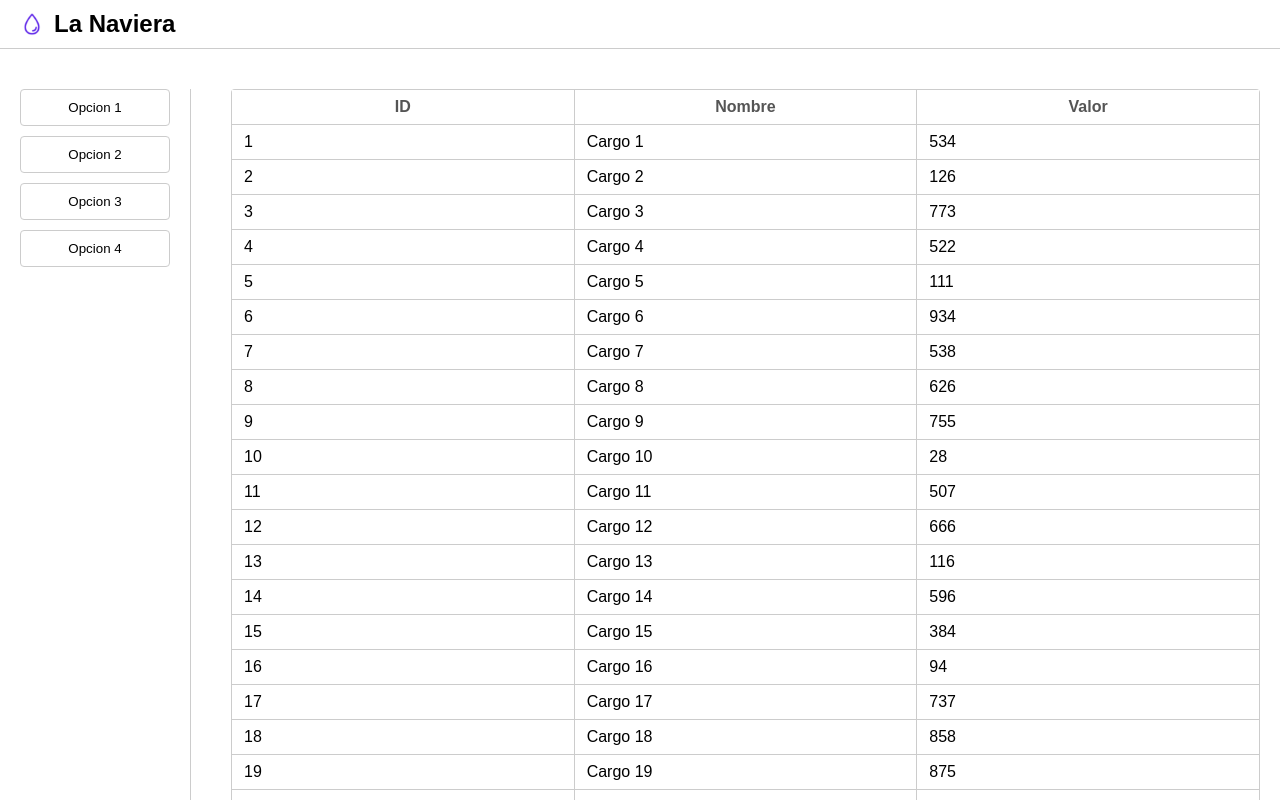
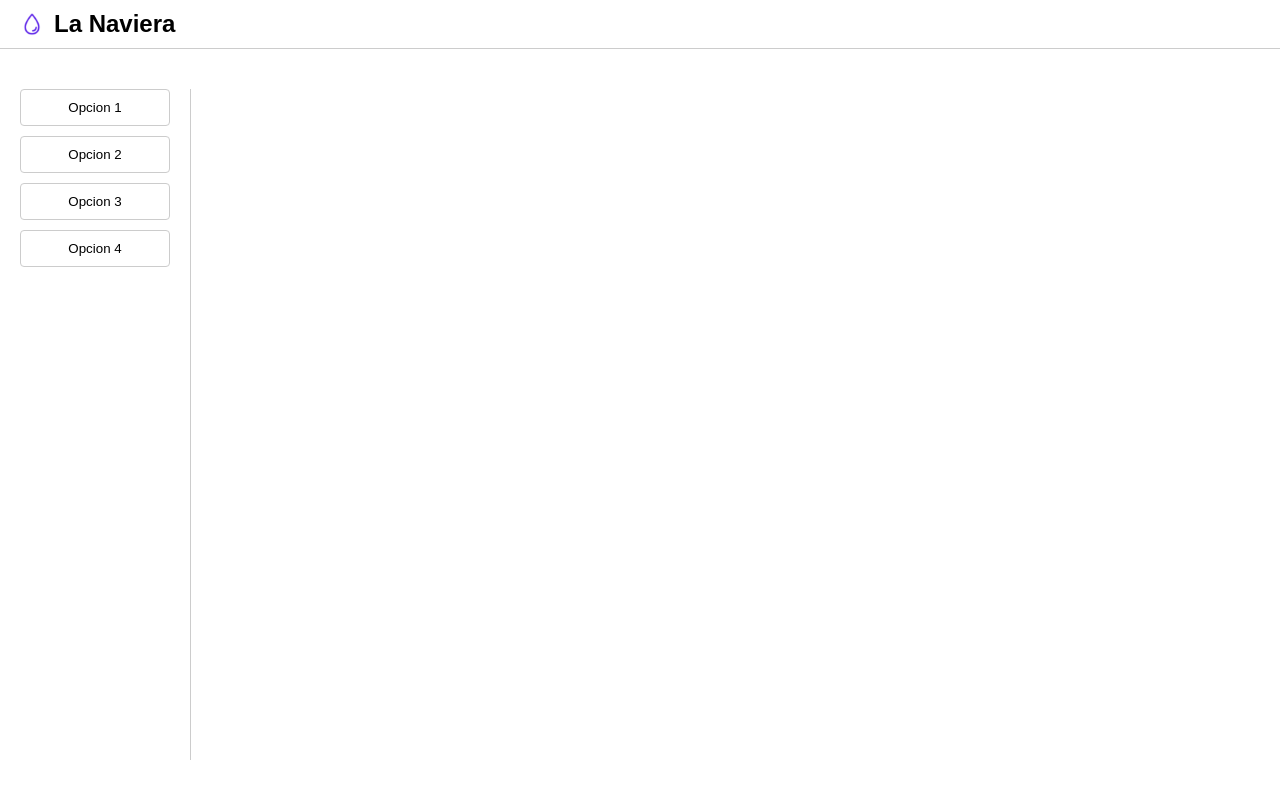
Before and after one commit to L34N07/PATnav, a React (Vite) app: page / in a window 1280 px wide. Shown: the top 800 px of the page. Built offline with nearby package versions, Linux system fonts and the light colour scheme; a web font is replaced by a local one.

Commit message:
Integrate python data into dynamic table

```diff
--- a/src/App.tsx
+++ b/src/App.tsx
@@ -2,18 +2,23 @@ import React, {useState} from 'react'
 import './App.css'
 
 export default function App() {
-  const rows = Array.from({ length: 50 }, (_, i) => ({
-    id: i + 1,
-    name: `Cargo ${i + 1}`,
-    value: Math.floor(Math.random() * 1000)
-  }))
-
+  const [columns, setColumns] = useState<string[]>([])
+  const [rows, setRows] = useState<any[]>([])
   const [button2Text, setButton2Text] = useState('Opcion 2')
 
   const handleButton1Click = async () => {
     try {
       if (window.electronAPI?.runPython) {
-        await window.electronAPI.runPython()
+        const result = await window.electronAPI.runPython()
+        try {
+          const data = JSON.parse(result)
+          if (Array.isArray(data.columns) && Array.isArray(data.rows)) {
+            setColumns(data.columns)
+            setRows(data.rows)
+          }
+        } catch (e) {
+          console.error('Failed to parse python output', e)
+        }
       }
     } finally {
       setButton2Text('hello')
@@ -35,17 +40,17 @@ export default function App() {
         <table>
           <thead>
             <tr>
-              <th>ID</th>
-              <th>Nombre</th>
-              <th>Valor</th>
+              {columns.map(col => (
+                <th key={col}>{col}</th>
+              ))}
             </tr>
           </thead>
           <tbody>
-            {rows.map(row => (
-              <tr key={row.id}>
-                <td>{row.id}</td>
-                <td>{row.name}</td>
-                <td>{row.value}</td>
+            {rows.map((row, i) => (
+              <tr key={i}>
+                {columns.map(col => (
+                  <td key={col}>{row[col]}</td>
+                ))}
               </tr>
             ))}
           </tbody>
```
Also changed, not shown: 1 other file (tests, documents, lock files or other folders).
